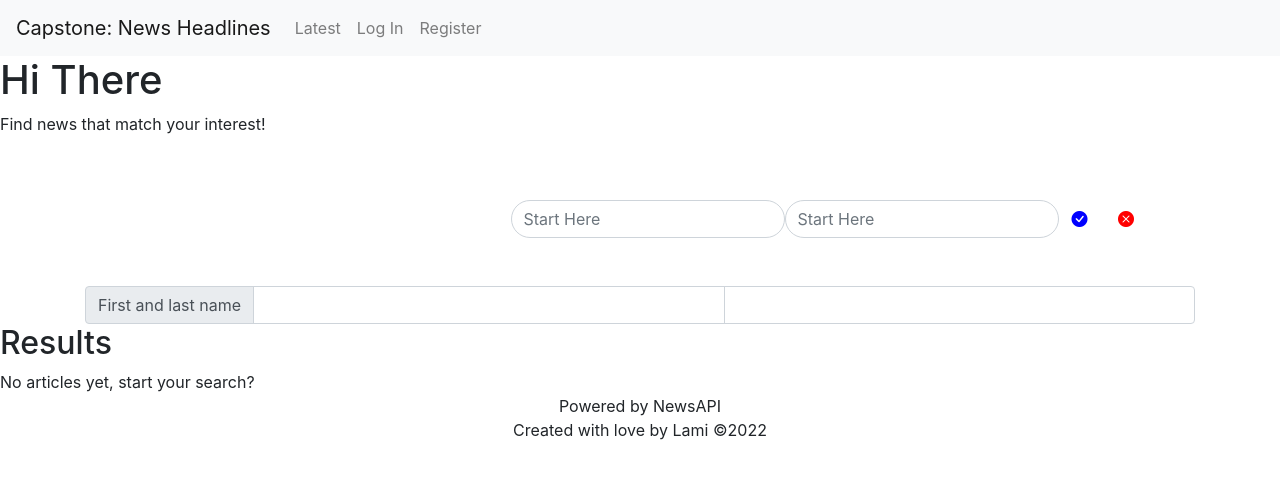
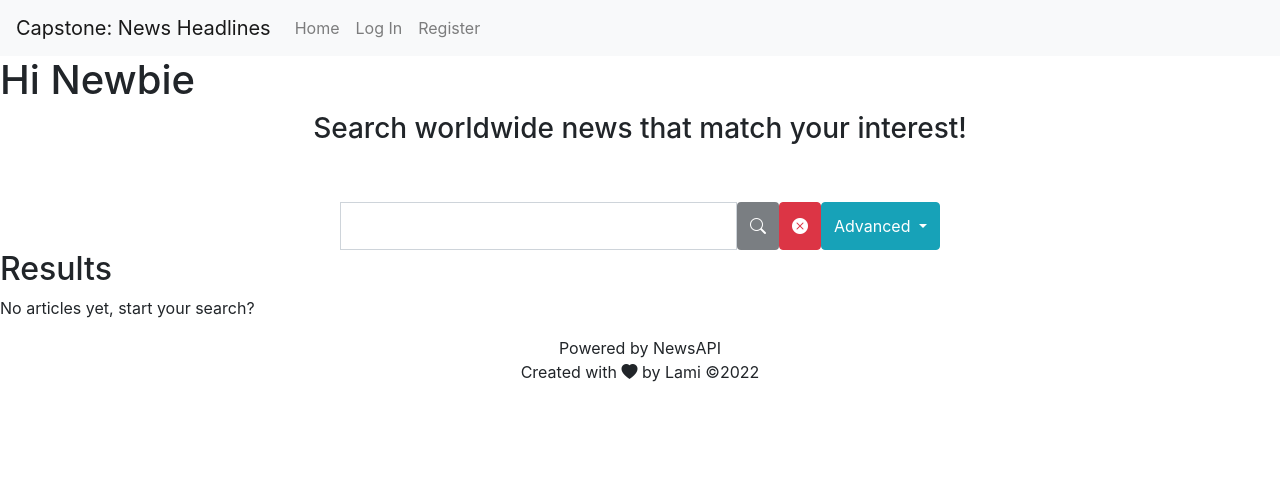
Before and after one commit to tolem/5, a Django app: page / in a window 1280 px wide. Shown: the top 479 px of the page. Run offline with Django 4.2, Linux system fonts and the light colour scheme; some libraries are stand-ins or nearby versions.

Commit message:
search button added

```diff
--- a/project5/capstone/static/capstone/index.js
+++ b/project5/capstone/static/capstone/index.js
@@ -1,12 +1,33 @@
+console.log('Hello World!');
 document.addEventListener('DOMContentLoaded', function() {
-	console.log("Hello Lami");
 	let searchBox = document.querySelector('.text-box');
 	let searchQuery = document.querySelector('.searchQuery');
 	let searchLocation = document.querySelector('.searchLocation');
 	let submitQuery = document.querySelector('.submitBtn');
 	let searchForm = document.querySelector('.searchForm');
 	let displayBox = document.querySelector('#result-display');
+	let previous = document.getElementsByClassName('page-item');
+    let next = document.getElementsByClassName('page-item');
+    let searchCount = document.querySelector('#result-count');
 	const csrftoken = getCookie('csrftoken'); // csrf token from page
+	console.log(csrftoken, searchQuery, submitQuery, searchQuery.value.trim().length );
+
+	submitQuery.disabled = true;
+	searchQuery.onchange = () => {
+
+		if (searchQuery.value.trim().length > 0){
+			submitQuery.disabled = false;
+		}
+		else{
+			submitQuery.disabled = true;
+
+		}
+	};
+
+	next[1].style.display = 'none';
+    previous[0].style.display = 'none';
+
+
 
 	if (displayBox.innerHTML === ""){
 		displayBox.innerHTML = "No articles yet, start your search?";
@@ -18,9 +39,13 @@ document.addEventListener('DOMContentLoaded', function() {
 
 
 
+
+
+
 function findNews(event){
 
 	// body...
+	let counter = 1;
 	event.preventDefault();
 	// console.log(searchLocation.value, searchQuery.value);
 	// findNews(searchQuery.value, searchLocation.value);
@@ -36,8 +61,11 @@ function findNews(event){
 	    })
 	  }).then(response => response.json()).then( result => {
 	  	console.log(result);
-	  	console.log(viewNews(result, displayBox));
-
+	  	const queryCount = result.totalResults ? `${result.totalResults} Results` : "0 Result";
+	  	searchCount.innerHTML = queryCount;
+	  	console.log(result);
+	  	viewNews(counter, displayBox, searchQuery.value, csrftoken);
+	  	console.log(pagination(result, displayBox, searchQuery.value, csrftoken));
 
 	}).catch(err=>console.log(err));
 
@@ -51,7 +79,7 @@ function findNews(event){
 
 
 });
-// console.log(csrftoken);
+
 
 function getCookie(name) {
     let cookieValue = null;
@@ -71,18 +99,26 @@ function getCookie(name) {
 
 
 
-function viewNews(result, displayBox){
-	if (result.totalResults === 0){
-		displayBox.innerHTML = 'No articles Found'
-	}
-	else{
-		// displayBox.innerHTML = '';
-		console.log(result)
-		const mainDiv = document.createElement('div');
-		mainDiv.classList.add("row", "row-cols-1", "row-cols-md-2");
+function viewNews(counter, displayBox, query, tokens){
 
+	console.log(tokens);
+	fetch(`/news/search/posts?page=${counter}`, {
+		method: 'PUT',
+		headers: {'X-CSRFToken': tokens},
+		 body: JSON.stringify({articles: query})}).then(
+		response => response.json()).then( articles =>  {
 
-		result.articles.forEach( article => {
+			if (articles.length === 0){
+						displayBox.innerHTML = 'No articles Found';
+				}
+			else{
+				// emptys the result box
+				displayBox.innerHTML = "";
+			}
+			const mainDiv = document.createElement('div');
+			mainDiv.classList.add("row", "row-cols-1", "row-cols-md-2");
+
+				articles.forEach( (article, idx) => {
 				const parentDiv = document.createElement('div');
 				const outerDiv =  document.createElement('div');
 	           	const innerDiv =  document.createElement('div');
@@ -91,7 +127,61 @@ function viewNews(result, displayBox){
 	           	const contentTag = document.createElement('p');
 	           	const firstLinkTag = document.createElement('a');
 	           	const secondLinkTag = document.createElement('a');
+	           	const contentBtn = document.createElement('button');
+	           	const contentModal = document.createElement('div');
+	           	const contentModalOutter = document.createElement('div');
+	           	const contentModalInner = document.createElement('div');
+	           	const contentModalChild = document.createElement('div');
+	           	const contentModalTitle = document.createElement('h5');
+	           	const closeModal = document.createElement('button');
+	           	const spanModal = document.createElement('span');
+	           	const modalBody = document.createElement('div');
+	           	const modalFooter = document.createElement('div');
+	           	const modalFooterClose = document.createElement('button');
+	            const modalFooterBookmark = document.createElement('button');
+	            const formatDate = new Date(article.publishedAt);
 
+
+
+	           	contentBtn.innerHTML = "View description";
+	           	contentModalTitle.innerHTML = `${article.title}`;
+	           	spanModal.innerHTML = "&times;";
+	           	modalBody.innerHTML = article.description;
+	           	modalFooterClose.innerHTML = "Close";
+	           	modalFooterBookmark.innerHTML = "Bookmark";
+
+
+	           	// setting modal attributes
+	           	setAttr(contentBtn, {"type": "button", "class": "btn btn-primary", "data-toggle":"modal","data-target": `#exampleModalScrollable${idx}`});
+	           	setAttr(contentModal, {"class": "modal fade", "id": `exampleModalScrollable${idx}`, "data-backdrop": "static",  "tabindex": "-1", "role": "dialog", "aria-labelledby": "exampleModalScrollableTitle", "aria-hidden": "true"});
+	           	setAttr(contentModalOutter, {"class": "modal-dialog modal-dialog-scrollable", "role": "document"});
+	           	setAttr(contentModalInner, {"class": "modal-content"});
+	           	setAttr(contentModalChild, {"class": "modal-header"});
+	           	setAttr(contentModalTitle, {"class": "modal-title", "id": "exampleModalScrollableTitle"});
+	           	setAttr(closeModal, {"type": "button", "class": "close", "data-dismiss": "modal", "aria-label" : "Close"});
+	           	setAttr(spanModal, {"aria-hidden": "true"});
+	           	setAttr(modalBody, {"class": "modal-body"});
+	           	setAttr(modalFooter, {"class": "modal-footer"});
+	           	setAttr(modalFooterClose, {"type":"button", "class": "btn btn-secondary", "data-dismiss": "modal"});
+	           	setAttr(modalFooterBookmark, {"type": "button", "class": "btn btn-primary"});
+
+
+	           	//  appending modal
+	           	closeModal.appendChild(spanModal);
+	           	contentModalChild.appendChild(contentModalTitle);
+	           	contentModalChild.appendChild(closeModal);
+	           	modalFooter.appendChild(modalFooterClose);
+	           	// modalFooter.appendChild(modalFooterBookmark);
+	           	contentModalInner.appendChild(contentModalChild);
+	           	contentModalInner.appendChild(modalBody);
+	           	contentModalInner.appendChild(modalFooter);
+	           	contentModalOutter.appendChild(contentModalInner);
+	           	contentModal.appendChild(contentModalOutter);
+	           	const imageUrl = article.urlToImage ? article.urlToImage : "https://robohash.org/23.238.193.4.png";
+	           	const newsAuthor = article.author ? article.author : "Unknown";
+
+
+	           	imageTag.setAttribute("src", imageUrl);
 
 
 	           parentDiv.classList.add("col", "mb-4");
@@ -101,14 +191,23 @@ function viewNews(result, displayBox){
 	           headerTag.classList.add("card-title");
 	           contentTag.classList.add("card-text");
 
+	           // for links
+	           setAttr(secondLinkTag, {"href": article.url, "target": "_blank", "alt": article.title});
+
+	           // link tags
+	           firstLinkTag.innerHTML = `Author: ${newsAuthor}<br/> Source: ${article.source['name']}</br> Published: ${formatDate}<br/>`;
+	           secondLinkTag.innerHTML = `<p class="card-text">link to website</p> <br/>`;
+
+	           headerTag.innerHTML = article.title;
 
 	           innerDiv.appendChild(headerTag);
 	           innerDiv.appendChild(contentTag);
 	           innerDiv.appendChild(firstLinkTag);
 	           innerDiv.appendChild(secondLinkTag);
-
+	           innerDiv.appendChild(contentBtn);
+	           innerDiv.appendChild(contentModal);
+	           outerDiv.appendChild(imageTag);
 	           outerDiv.appendChild(innerDiv);
-	           outerDiv.appendChild(imageTag);
 	           parentDiv.appendChild(outerDiv);
 	           mainDiv.appendChild(parentDiv);
 
@@ -116,24 +215,110 @@ function viewNews(result, displayBox){
 	           // editPost.classList.add("card-link", "btn-sm", "btn-primary");
 	           // contentPost.classList.add('card-text');
 
-	})
+	});
+		displayBox.appendChild(mainDiv);
 
-	displayBox.appendChild(mainDiv);
-	}
+
+		}).catch(err=>console.log(err));
+
+
+
+
+		// console.log(result)
 
 
 
 
 
 
+	// }
 
-	return result.totalResults;
+
+
+	return
 
 
 }
 
 
-function paginate(argument) {
+
+
+function pagination (newsPages, displayBox, query, token) {
+	console.log(token);
+	let previous = document.getElementsByClassName('page-item');
+    let next = document.getElementsByClassName('page-item');
+
+    console.log(newsPages);
+    if (newsPages.totalResults > 10 ){
+    	  next[1].style.display = 'block';
+    }
+
+
+
+  fetch(`/news/search/pages`, {
+  method: 'PUT',
+  headers: {'X-CSRFToken': token},
+  body: JSON.stringify({
+      articles : newsPages,
+  })})
+    .then(response => response.json())
+    .then(result => {
+    	console.log(result);
+        if (result.pages > 1) {
+        	console.log(result.pages, query);
+                let counter = 1;
+
+                // const postQuery = document.getElementById('title_page').innerText.substring(0,  document.getElementById('title_page').innerText.indexOf(' ')).toLowerCase();
+
+
+                previous[0].addEventListener('click', function () {
+                    counter--
+            	 document.querySelector('#result-display').innerHTML = '';
+
+                   viewNews(counter, displayBox, query, token);
+
+                    if (counter === 1) {
+                        previous[0].style.display = 'none';
+                        next[1].style.display = 'block';
+                    }
+                    else {
+                        next[1].style.display = 'block';
+                    }
+                });
+
+                next[1].addEventListener('click', function () {
+                	// console.log(postQuery);
+                    counter++
+                    viewNews(counter, displayBox, query, token);
+
+                    // viewNews(counter, displayBox);
+
+                    if (counter >= result.pages) {
+                        next[1].style.display = 'none';
+                        previous[0].style.display = 'block';
+                    }
+                        next[1].style.display = 'block';
+                        console.log(counter, result.pages);
+
+                        if (result.pages === counter){
+                        	next[1].style.display = 'none';
+                        }
+
+
+                })
+                    previous[0].style.display = 'none';
+
+        }
+
+    })
+
+    return
+}
+
+
+function setAttr(el, attrs) {
 	// body...
-	return
+	for (let key in attrs){
+		el.setAttribute(key, attrs[key]);
+	}
 }
--- a/project5/capstone/static/capstone/styles.css
+++ b/project5/capstone/static/capstone/styles.css
@@ -20,3 +20,57 @@
 footer{
   text-align: center;
 }
+
+
+
+
+
+/*body {
+/*  background-color: lightblue;*/
+/*  margin: 50px auto;
+}*/
+/**/
+
+form{
+  margin: 50px auto;
+}
+.search {
+  max-width: 600px;
+  margin: auto;
+}
+
+.adv-search {
+  width: 100%;
+}
+
+/* CSS for animated dropdown effect... PRETTY!*/
+
+@media (min-width: 768px) {
+  .animate {
+    animation-duration: 0.3s;
+    animation-fill-mode: both;
+  }
+}
+
+@keyframes slideIn {
+  0% {
+    transform: translateY(6rem);
+    opacity: 0;
+  }
+  100% {
+    transform: translateY(3rem);
+    opacity: 1;
+  }
+  0% {
+    transform: translateY(6rem);
+    opacity: 0;
+  }
+}
+
+.slideIn {
+  animation-name: slideIn;
+}
+
+.bi-x-circle-fill, .bi-search{
+  color: white;
+}
--- a/project5/capstone/templates/capstone/index.html
+++ b/project5/capstone/templates/capstone/index.html
@@ -2,38 +2,100 @@
 {% load static %}
 
 {% block body %}
-    <h1>Hi {% if user.pk %} {{ user.username }} {% else %} There {% endif %} </h1>
+    <h1>Hi {% if user.pk %} {{ user.username }} {% else %} Newbie {% endif %} </h1>
 
-    <p class="para"> Find news that match your interest!</p>
+
 <div class="container">
-  <div class="row">
-    <div class="col-md-12">
-      <div  class="d-flex justify-content-end p-4 backgroundColor">
-      <form action="" method="POST" class="form-inline my-4 w-100 justify-content-end fullWidthForm position-relative mr-4 searchForm">
-        <!-- {% csrf_token %} -->
-        <input type="text" class="form-control text-box rounded-pill" placeholder="Start Here" required>
-        <input type="text" class="form-control text-box rounded-pill" placeholder="Start Here" required>
 
-        <div class="buttonContainer">
-          <button class="btn" type="submit"><i class="bi bi-check-circle-fill submitBtn"></i></button>
-          <button class="btn" type="reset"><i class="bi bi-x-circle-fill"></i></button>
-        </div>
-        <span class="line"></span>
-      </form>
-      </div>
-    </div>
-  </div>
-  <div class="input-group">
-  <div class="input-group-prepend">
-    <span class="input-group-text">First and last name</span>
-  </div>
-  <input type="text" aria-label="First name" class="form-control searchQuery">
-  <input type="text" aria-label="Last name" class="form-control searchLocation">
-</div>
+<div class="container text-center">
+  <h3 class="pb-5">Search worldwide news that match your interest! </h3>
+
 </div>
 
-<h2> Results </h2>
+<form method="POST"  action=""  class="input-group input-group-lg search searchForm">
+    {% csrf_token %}
+  <input type="search" class="form-control searchQuery" aria-label="Text input with segmented dropdown button">
+
+  <button type="submit" class="btn bg-dark submitBtn"><i class="bi bi-search "></i></button>
+  <button class="btn btn-danger" type="reset"><i class="bi bi-x-circle-fill"></i></button>
+
+  <button type="button" class="btn btn-info dropdown-toggle" type="button" data-toggle="collapse" data-target="#advancedOptions" aria-expanded="false" aria-controls="advancedOptions">
+    <span class="">Advanced</span>
+  </button>
+</form>
+
+
+<!-- <form class="form-inline my-2 my-lg-0">
+  <input type="search" class="form-control mr-sm-2” type=”search" placeholder="Search" aria-label="Search">
+  <button class="btn btn-outline-success my-2 my-sm-0" type="submit">Search</button>
+  <button class="btn btn-outline-primary my-2 my-sm-0" type="button" data-toggle="collapse" data-target="#advancedOptions" aria-expanded="false" aria-controls="advancedOptions">Advanced Options</button>
+</form> -->
+
+
+<div class="collapse adv-search" id="advancedOptions">
+  <!-- advanced options content goes here  -->
+  <div class="px-3 pb-2">
+        <div class="row">
+        <div class="col-md mb-3">
+          <h6> Source </h6>
+          <input type="text" class="form-control searchLocation" placeholder="Enter a source like BBC News CNN Forbes">
+        </div>
+      </div>
+
+      <div class="row">
+        <div class="col-md mb-3">
+          <h6> Selection </h6>
+          <input type="text" class="form-control" placeholder="">
+        </div>
+        <div class="col-md mb-3">
+          <h6>Artist / maker</h6>
+          <input type="text" class="form-control" placeholder="">
+        </div>
+      </div>
+      <div class="row">
+            <div class="col-md mb-3">
+            <h6><label for="inputState">Category</label> </h6>
+            <select id="inputState" class="custom-select">
+              <option selected>Open this select menu</option>
+              <option value="1">One</option>
+              <option value="2">Two</option>
+              <option value="3">Three</option>
+            </select>
+        </div>
+
+       </div>
+       <div class="row">
+        <div class="col-md-6 mb-3">
+          <h6>Associated person</h6>
+          <input type="text" class="form-control" placeholder="">
+        </div>
+      </div>
+
+     <div class="d-grid">
+        <button type="button" class="btn btn-primary">Search</button>
+      </div>
+ </div>
+</div>
+
+</div>
+
+
+
+<h2 id= "result-count"> Results </h2>
 <div id="result-display"></div>
+
+
+
+<nav aria-label="Page navigation example">
+  <ul class="pagination justify-content-center" id="page-number">
+    <li class="page-item" >
+      <a class="page-link" href="#" tabindex="-1" aria-disabled="true">Prev</a>
+    </li>
+    <li class="page-item">
+      <a class="page-link" href="#">Next</a>
+    </li>
+  </ul>
+</nav>
 
 {% endblock %}
 
--- a/project5/capstone/templates/capstone/layout.html
+++ b/project5/capstone/templates/capstone/layout.html
@@ -3,12 +3,25 @@
 <!DOCTYPE html>
 <html lang="en">
     <head>
+        <meta charset="utf-8">
+         <meta name="viewport" content="width=device-width, initial-scale=1, shrink-to-fit=no">
         <title>{% block title %}Capstone: News Site{% endblock %}</title>
         <link rel="stylesheet" href="https://stackpath.bootstrapcdn.com/bootstrap/4.4.1/css/bootstrap.min.css" integrity="sha384-Vkoo8x4CGsO3+Hhxv8T/Q5PaXtkKtu6ug5TOeNV6gBiFeWPGFN9MuhOf23Q9Ifjh" crossorigin="anonymous">
         <link href="{% static 'capstone/styles.css' %}" rel="stylesheet">
         <link rel="stylesheet" href="https://cdn.jsdelivr.net/npm/bootstrap-icons@1.10.2/font/bootstrap-icons.css">
         {% block script %}
         {% endblock %}
+        <script src="https://code.jquery.com/jquery-3.4.1.slim.min.js" integrity="sha384-J6qa4849blE2+poT4WnyKhv5vZF5SrPo0iEjwBvKU7imGFAV0wwj1yYfoRSJoZ+n" crossorigin="anonymous"></script>
+        <script src="https://cdn.jsdelivr.net/npm/popper.js@1.16.0/dist/umd/popper.min.js" integrity="sha384-Q6E9RHvbIyZFJoft+2mJbHaEWldlvI9IOYy5n3zV9zzTtmI3UksdQRVvoxMfooAo" crossorigin="anonymous"></script>
+        <script src="https://cdn.jsdelivr.net/npm/bootstrap@4.4.1/dist/js/bootstrap.min.js" integrity="sha384-wfSDF2E50Y2D1uUdj0O3uMBJnjuUD4Ih7YwaYd1iqfktj0Uod8GCExl3Og8ifwB6" crossorigin="anonymous"></script>
+
+
+           <link rel="stylesheet" href=
+"https://cdnjs.cloudflare.com/ajax/libs/bootstrap-select/1.13.1/css/bootstrap-select.min.css">
+    <script src=
+"https://cdnjs.cloudflare.com/ajax/libs/bootstrap-select/1.13.1/js/bootstrap-select.min.js">
+    </script>
+
 
     </head>
     <body>
@@ -24,11 +37,11 @@
                     </li>
                 {% endif %}
                 <li class="nav-item">
-                  <a class="nav-link" href="{% url 'index' %}">Latest</a>
+                  <a class="nav-link" href="{% url 'index' %}">Home</a>
                 </li>
                 {% if user.is_authenticated %}
                     <li class="nav-item">
-                        <a class="nav-link" href="#">Following</a>
+                        <a class="nav-link" href="#">Bookmark</a>
                     </li>
                     <li class="nav-item">
                         <a class="nav-link" href="{% url 'logout' %}">Log Out</a>
@@ -49,6 +62,6 @@
             {% block body %}
             {% endblock %}
         </div>
-        <footer>  Powered by <span class="tag is-success">NewsAPI</span> <br> Created with love by  Lami &copy;2022</footer>
+        <footer>  Powered by <span class="tag is-success">NewsAPI</span> <br> Created with <i class="bi bi-heart-fill"></i> by  Lami &copy;2022</footer>
     </body>
 </html>
--- a/project5/capstone/urls.py
+++ b/project5/capstone/urls.py
@@ -9,4 +9,5 @@ urlpatterns = [
     path("logout", views.logout_view, name="logout"),
     path("register", views.register, name="register"),
     path('news/search', views.search_news, name='search'),
+    path("news/search/<str:endpoint>", views.paginate_news, name="paginate"),
 ]
--- a/project5/capstone/views.py
+++ b/project5/capstone/views.py
@@ -13,6 +13,9 @@ from django.urls import reverse
 from django.contrib.auth.decorators import login_required
 from django.db import IntegrityError
 from django.http import JsonResponse
+from itertools import chain
+from django.views.generic import ListView
+from django.core.paginator import Paginator
 
 env = environ.Env()
 # reading .env file
@@ -78,17 +81,53 @@ def register(request):
 
 
 # capstone
-# @csrf_exempt
 @ensure_csrf_cookie
 def search_news(request):
     if request.method != "POST":
         return JsonResponse({"error": "POST request required."}, status=400)
     data = json.loads(request.body)
     content = data.get("search", "")
-    print(content.get('query', ''))
+    # print(content.get('query', ''))
     headlines = api.get_everything(q=content.get('query',''))
     print('response recieved, Lami')
     return JsonResponse(headlines, status=201)
+
+
+# @csrf_exempt
+def paginate_news(request, endpoint):
+    if request.method != "PUT":
+        return JsonResponse({"error": "POST request required."}, status=400)
+    data = json.loads(request.body)
+    content = data.get("articles")
+    # print(content.get('query', ''))
+    # headlines = api.get_everything(q=content.get('query',''))
+
+    print(content, "test")
+    if content is not None:
+        if type(content) == str:
+            headlines = api.get_everything(q=content)
+            paginator = Paginator(headlines["articles"], 10)
+        else:
+            paginator = Paginator(content['articles'], 10)
+
+        counter = int(request.GET.get("page") or 1)
+
+    else:
+        return JsonResponse({'error': 'server did not return an response'}, status=404)
+
+    if endpoint == "posts":
+        page = paginator.page(counter)
+        set_posts = page.object_list
+        print(type(set_posts))
+        return JsonResponse(set_posts, safe=False)
+
+    elif endpoint == "pages":
+        print(paginator.num_pages)
+        return JsonResponse({"pages": paginator.num_pages})
+
+    else:
+        return HttpResponse(status=404)
+
 
 
 
```
Also changed, not shown: project5/capstone/models.py (+13 -0 lines), project5/capstone/static/capstone/save.js (+234 -0 lines), project5/project5/settings.py (+7 -0 lines), project5/db.sqlite3.
